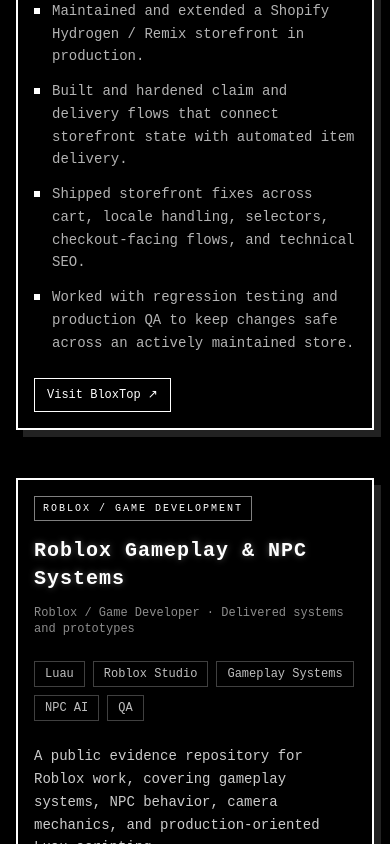
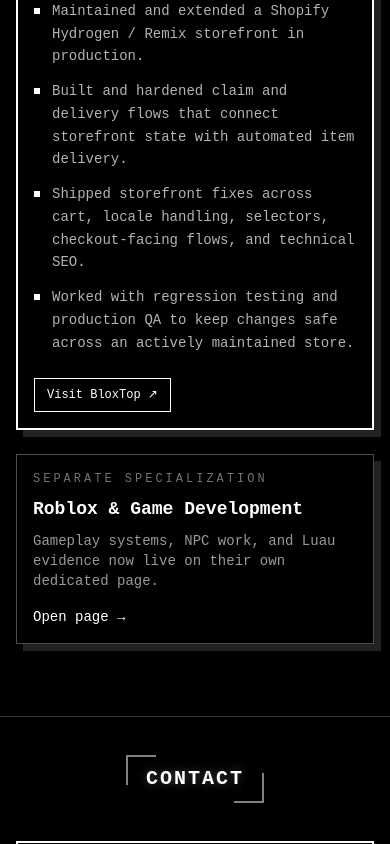
Before and after one commit to PapLion/Portafolio-Panda, a Vue app: page / in a window 390 px wide. Shown: the part 5735-6579 px from the top of the page. Built offline with nearby package versions, Linux system fonts and the light colour scheme; a web font is replaced by a local one.

Commit message:
feat: move roblox details off home

```diff
--- a/src/components/RealWork.vue
+++ b/src/components/RealWork.vue
@@ -7,53 +7,58 @@
         <p class="mt-5 text-sm sm:text-base text-white/65 leading-relaxed">{{ copy.intro }}</p>
       </div>
 
-      <div class="grid grid-cols-1 xl:grid-cols-2 gap-6 lg:gap-8">
-        <article
-          v-for="project in copy.projects"
-          :key="project.id"
-          class="manga-panel border-2 border-white p-5 sm:p-7 relative overflow-hidden"
-          :class="project.featured ? 'xl:col-span-2' : ''"
-        >
+      <article class="manga-panel border-2 border-white p-5 sm:p-7 relative overflow-hidden">
         <div class="flex flex-col lg:flex-row gap-6 lg:gap-8">
           <div class="lg:w-[38%] flex flex-col justify-between">
             <div>
               <div class="flex flex-wrap items-center gap-2 mb-4">
-                  <span class="border border-white/50 px-2 py-1 text-[10px] sm:text-xs uppercase tracking-[0.2em]">{{ project.category }}</span>
-                  <span v-if="project.featured" class="bg-white text-black px-2 py-1 text-[10px] sm:text-xs font-bold uppercase tracking-[0.15em]">{{ copy.featured }}</span>
+                <span class="border border-white/50 px-2 py-1 text-[10px] sm:text-xs uppercase tracking-[0.2em]">{{ copy.project.category }}</span>
+                <span class="bg-white text-black px-2 py-1 text-[10px] sm:text-xs font-bold uppercase tracking-[0.15em]">{{ copy.featured }}</span>
               </div>
-                <h3 class="text-xl sm:text-2xl md:text-3xl font-bold manga-text">{{ project.title }}</h3>
-                <p class="mt-3 text-xs sm:text-sm text-white/55">{{ project.role }}</p>
+              <h3 class="text-xl sm:text-2xl md:text-3xl font-bold manga-text">{{ copy.project.title }}</h3>
+              <p class="mt-3 text-xs sm:text-sm text-white/55">{{ copy.project.role }}</p>
             </div>
 
             <div class="mt-6 flex flex-wrap gap-2">
-                <span v-for="tech in project.stack" :key="tech" class="border border-white/25 px-2.5 py-1 text-xs text-white/75">{{ tech }}</span>
+              <span v-for="tech in copy.project.stack" :key="tech" class="border border-white/25 px-2.5 py-1 text-xs text-white/75">{{ tech }}</span>
             </div>
           </div>
 
           <div class="lg:w-[62%] lg:border-l lg:border-white/20 lg:pl-8">
-              <p class="text-sm sm:text-base text-white/80 leading-relaxed">{{ project.description }}</p>
+            <p class="text-sm sm:text-base text-white/80 leading-relaxed">{{ copy.project.description }}</p>
             <ul class="mt-5 space-y-3">
-                <li v-for="highlight in project.highlights" :key="highlight" class="flex gap-3 text-sm text-white/70 leading-relaxed">
+              <li v-for="highlight in copy.project.highlights" :key="highlight" class="flex gap-3 text-sm text-white/70 leading-relaxed">
                 <span class="mt-2 block h-1.5 w-1.5 shrink-0 bg-white" aria-hidden="true"></span>
                 <span>{{ highlight }}</span>
               </li>
             </ul>
 
-              <div v-if="project.media?.length" class="mt-6 grid grid-cols-1 sm:grid-cols-2 gap-3">
-                <a v-for="item in project.media" :key="item.src" :href="item.href || item.src" target="_blank" rel="noreferrer" class="block border border-white/20 overflow-hidden hover:border-white transition-colors">
+            <div v-if="copy.project.media?.length" class="mt-6 grid grid-cols-1 sm:grid-cols-2 gap-3">
+              <a v-for="item in copy.project.media" :key="item.src" :href="item.href || item.src" target="_blank" rel="noreferrer" class="block border border-white/20 overflow-hidden hover:border-white transition-colors">
                 <img :src="item.src" :alt="item.alt" class="w-full aspect-video object-cover" loading="lazy" />
               </a>
             </div>
 
             <div class="mt-6 flex flex-wrap gap-3">
-                <a v-for="link in project.links" :key="link.href" :href="link.href" target="_blank" rel="noreferrer" class="inline-flex items-center border border-white px-3 py-2 text-xs sm:text-sm hover:bg-white hover:text-black transition-colors">
+              <a v-for="link in copy.project.links" :key="link.href" :href="link.href" target="_blank" rel="noreferrer" class="inline-flex items-center border border-white px-3 py-2 text-xs sm:text-sm hover:bg-white hover:text-black transition-colors">
                 {{ link.label }} ↗
               </a>
             </div>
           </div>
         </div>
       </article>
+
+      <a
+        href="/roblox-gamedev"
+        class="mt-6 sm:mt-8 border border-white/30 p-5 sm:p-6 flex flex-col sm:flex-row sm:items-center sm:justify-between gap-4 hover:border-white transition-colors manga-panel"
+      >
+        <div>
+          <p class="text-xs uppercase tracking-[0.25em] text-white/45">{{ copy.robloxRouteEyebrow }}</p>
+          <h3 class="mt-2 text-lg sm:text-xl font-bold">{{ copy.robloxRouteTitle }}</h3>
+          <p class="mt-2 text-sm text-white/60">{{ copy.robloxRouteDescription }}</p>
         </div>
+        <span class="text-sm whitespace-nowrap">{{ copy.robloxRouteCta }} →</span>
+      </a>
 
       <div v-if="testimonials.length" class="mt-10 sm:mt-12">
         <h3 class="text-xl sm:text-2xl font-bold mb-5">{{ copy.testimonialsTitle }}</h3>
@@ -81,10 +86,11 @@
     intro: 'Selected work that has been maintained, delivered, or used beyond a demo. Existing case studies remain untouched; this section adds concrete evidence from real engagements.',
     featured: 'Featured',
     testimonialsTitle: 'Client feedback',
-    projects: [
-      {
-        id: 'bloxtop',
-        featured: true,
+    robloxRouteEyebrow: 'Separate specialization',
+    robloxRouteTitle: 'Roblox & Game Development',
+    robloxRouteDescription: 'Gameplay systems, NPC work, and Luau evidence now live on their own dedicated page.',
+    robloxRouteCta: 'Open page',
+    project: {
       category: 'E-commerce / Automation',
       title: 'BloxTop',
       role: 'Fullstack Developer · Ongoing client work',
@@ -99,23 +105,6 @@
       links: [{ label: 'Visit BloxTop', href: 'https://bloxtop.com' }],
       media: [],
     },
-      {
-        id: 'roblox-work',
-        featured: false,
-        category: 'Roblox / Game Development',
-        title: 'Roblox Gameplay & NPC Systems',
-        role: 'Roblox / Game Developer · Delivered systems and prototypes',
-        description: 'A public evidence repository for Roblox work, covering gameplay systems, NPC behavior, camera mechanics, and production-oriented Luau scripting.',
-        highlights: [
-          'Production-oriented NPC system work with a dedicated production-ready Luau implementation.',
-          'Gameplay prototypes and systems grouped as Brainroot-game, NPC-System, and Shoulder-Swap.',
-          'Roblox work is kept together with game development instead of being split into artificial portfolio categories.',
-        ],
-        stack: ['Luau', 'Roblox Studio', 'Gameplay Systems', 'NPC AI', 'QA'],
-        links: [{ label: 'View public work', href: 'https://github.com/PapLion/Roblox-Scripting-Work' }],
-        media: [],
-      },
-    ],
   },
   es: {
     eyebrow: 'Trabajo entregado / clientes reales',
@@ -123,10 +112,11 @@
     intro: 'Una selección de trabajo mantenido, entregado o usado más allá de una demo. Los casos de estudio existentes se conservan intactos; esta sección solo añade evidencia concreta de trabajos reales.',
     featured: 'Destacado',
     testimonialsTitle: 'Opiniones de clientes',
-    projects: [
-      {
-        id: 'bloxtop',
-        featured: true,
+    robloxRouteEyebrow: 'Especialización separada',
+    robloxRouteTitle: 'Roblox & Game Development',
+    robloxRouteDescription: 'Los sistemas de gameplay, NPCs y evidencia en Luau ahora viven en su propia página dedicada.',
+    robloxRouteCta: 'Abrir página',
+    project: {
       category: 'E-commerce / Automatización',
       title: 'BloxTop',
       role: 'Desarrollador Fullstack · Trabajo continuo con cliente',
@@ -141,23 +131,6 @@
       links: [{ label: 'Visitar BloxTop', href: 'https://bloxtop.com' }],
       media: [],
     },
-      {
-        id: 'roblox-work',
-        featured: false,
-        category: 'Roblox / Game Development',
-        title: 'Sistemas de Gameplay y NPCs en Roblox',
-        role: 'Roblox / Game Developer · Sistemas y prototipos entregados',
-        description: 'Repositorio público de evidencia de trabajo en Roblox, incluyendo sistemas de gameplay, comportamiento de NPCs, mecánicas de cámara y scripting Luau orientado a producción.',
-        highlights: [
-          'Trabajo de NPCs orientado a producción con una implementación Luau dedicada y lista para uso real.',
-          'Prototipos y sistemas organizados como Brainroot-game, NPC-System y Shoulder-Swap.',
-          'El trabajo de Roblox se mantiene junto con game development en vez de dividirse en categorías artificiales.',
-        ],
-        stack: ['Luau', 'Roblox Studio', 'Gameplay Systems', 'NPC AI', 'QA'],
-        links: [{ label: 'Ver trabajo público', href: 'https://github.com/PapLion/Roblox-Scripting-Work' }],
-        media: [],
-      },
-    ],
   },
 };
 
```
Lines whose indentation alone changed are shown as unchanged.
